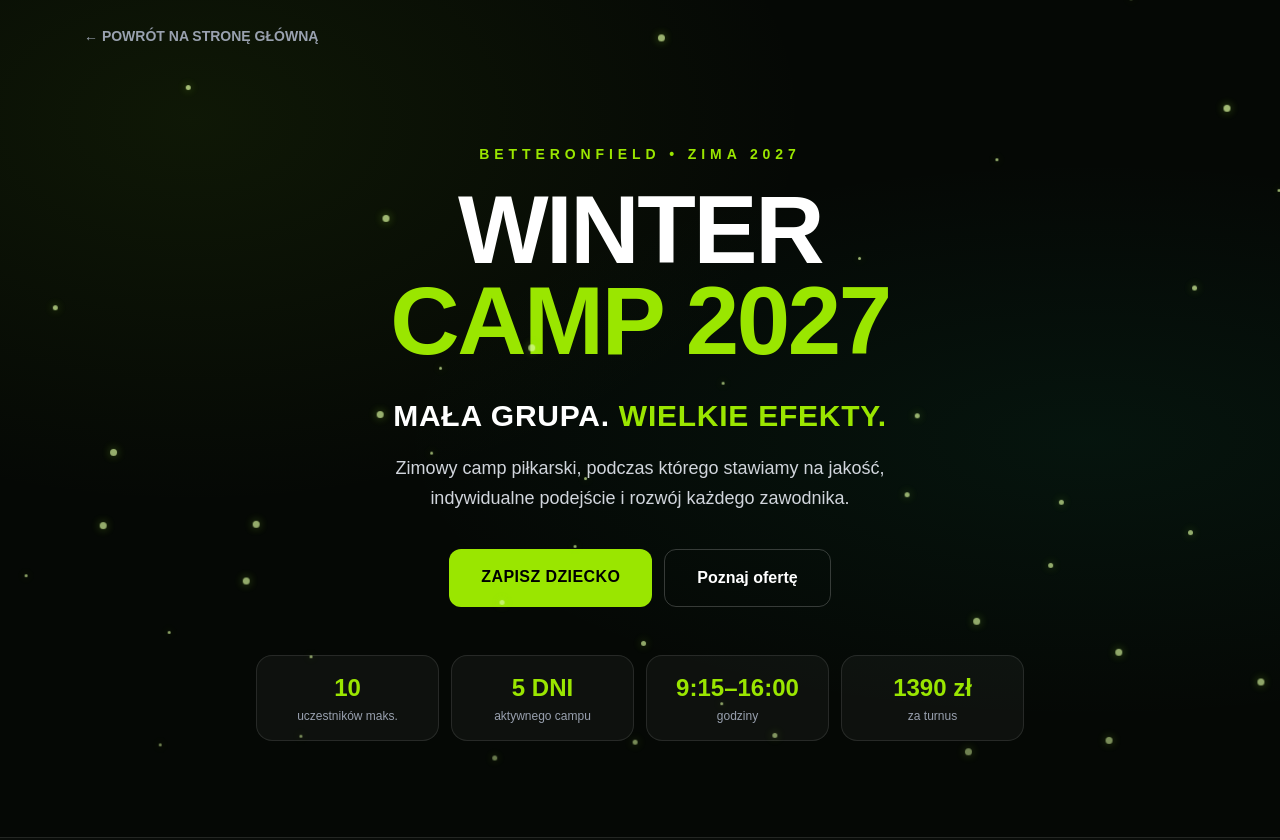
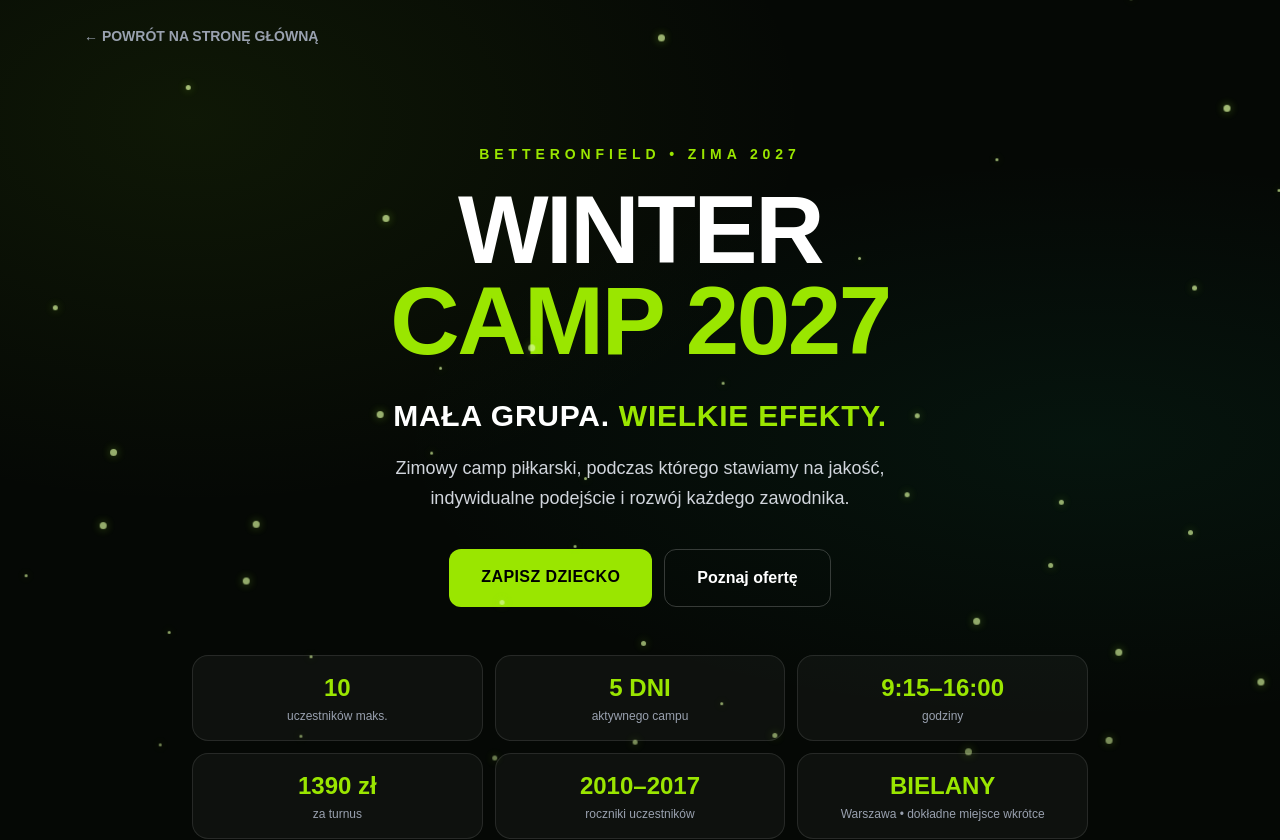
Before and after one commit to betteronfield/betteronfield-website, a Next.js app: page /winter-camp-2027 in a window 1280 px wide. Shown: the top 840 px of the page. Built offline with nearby package versions, Linux system fonts and the light colour scheme.

Commit message:
Update page.tsx

```diff
--- a/app/winter-camp-2027/page.tsx
+++ b/app/winter-camp-2027/page.tsx
@@ -112,12 +112,14 @@ export default function WinterCampPage() {
             </a>
           </div>
 
-          <div className="mx-auto mt-12 grid max-w-3xl grid-cols-2 gap-3 md:grid-cols-4">
+         <div className="mx-auto mt-12 grid max-w-4xl grid-cols-2 gap-3 md:grid-cols-3">
   {[
     ["10", "uczestników maks."],
     ["5 DNI", "aktywnego campu"],
     ["9:15–16:00", "godziny"],
     ["1390 zł", "za turnus"],
+    ["2010–2017", "roczniki uczestników"],
+    ["BIELANY", "Warszawa • dokładne miejsce wkrótce"],
   ].map(([value, label]) => (
     <div key={label} className="rounded-2xl border border-white/10 bg-white/[0.04] p-4">
       <p className="text-xl font-black text-lime-400 md:text-2xl">{value}</p>
```
Lines whose indentation alone changed are shown as unchanged.
